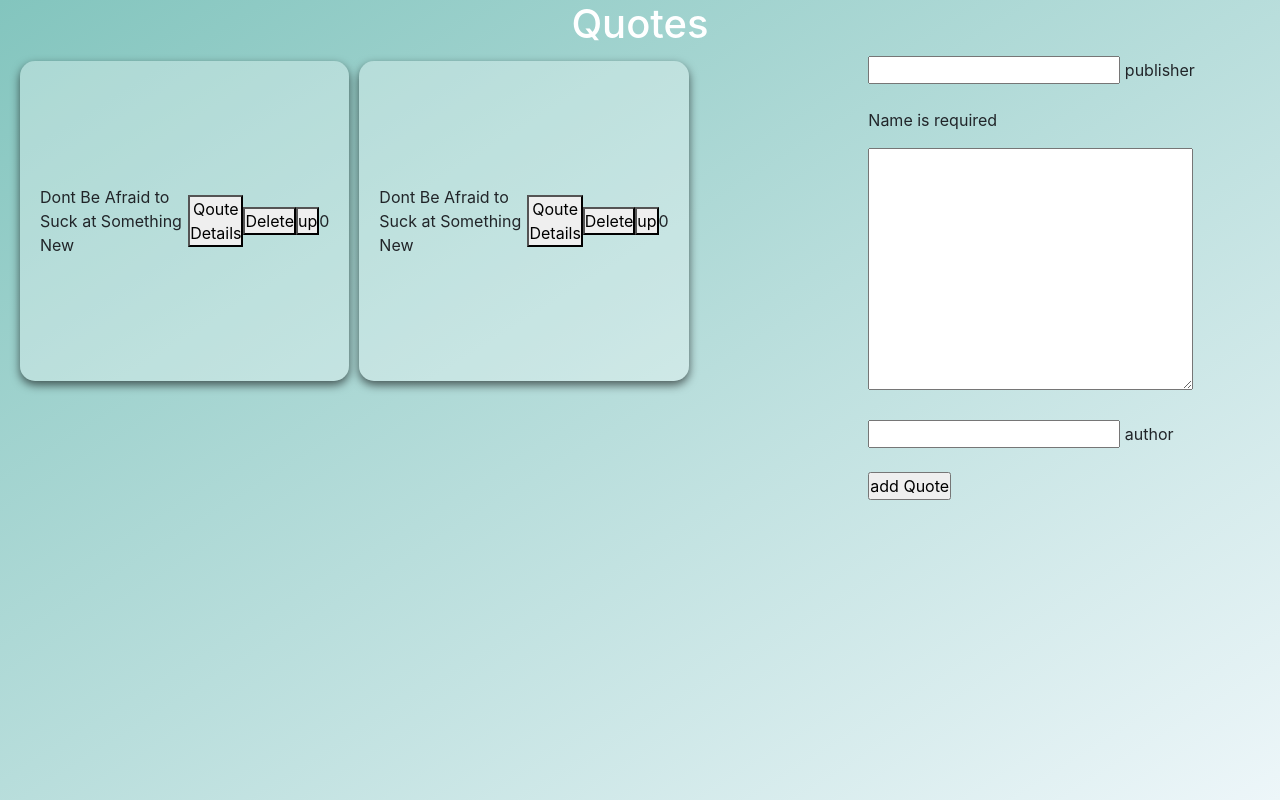
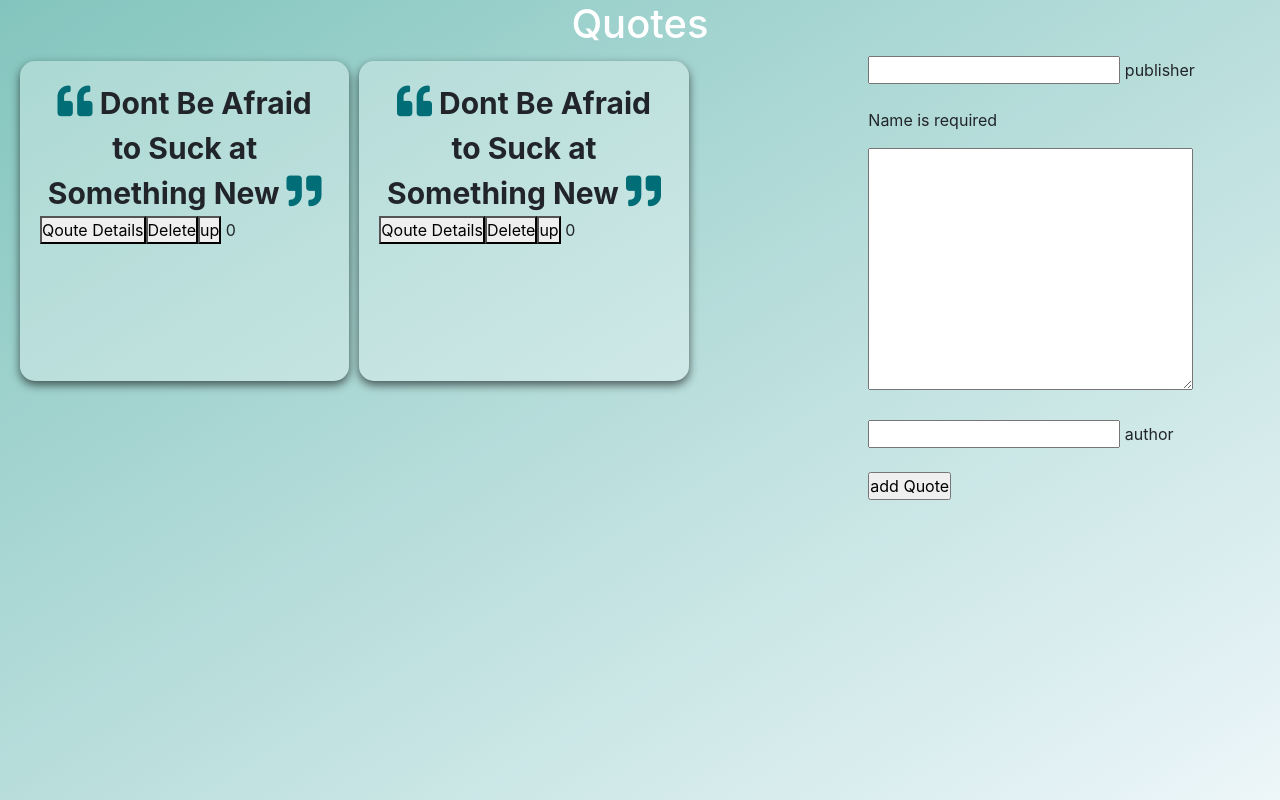
Before and after one commit to juliamwangi123/quote_generator, an Angular app: page / in a window 1280 px wide. Built offline with nearby package versions, Linux system fonts and the light colour scheme.

Commit message:
style:add quotation marks

```diff
--- a/src/app/componets/quote/quote.component.css
+++ b/src/app/componets/quote/quote.component.css
@@ -43,9 +43,9 @@ li{
     /* width: 600px; */
     background-color: rgba(255, 255, 255, 0.3);
     padding: 20px;
-    display: flex;
+    /* display: flex;
     align-items: center;
-    flex-direction: columnJ;
+    flex-direction: column; */
     /* margin: 10px; */
 
 }
@@ -54,3 +54,14 @@ li{
     text-align: center;
     color: white;
 }
+
+.fa-quote-left, .fa-quote-right {
+    font-size: 35px;
+    color: #006D77;
+}
+
+.display-quote{
+    text-align: center;
+    font-size: 30px;
+    font-weight: bold;
+}
--- a/src/app/componets/quote/quote.component.html
+++ b/src/app/componets/quote/quote.component.html
@@ -5,8 +5,12 @@
 
     <div class="col-12 col-sm-6 col-md-8 quotes" >
 
-                <ul *ngFor="let item of quotes; let i = index"  class="innerContainer" >
-                    <li>{{item.quote}}</li>
+                <ul *ngFor="let item of quotes; let i = index"  class="innerContainer"  >
+
+
+                    <li class="display-quote"><i class="fas fa-quote-left"></i>   {{item.quote}} <i class="fas fa-quote-right"></i></li>
+
+
 
                     <button (click) ="toggleDetails(i)">Qoute Details</button>
 
--- a/src/index.html
+++ b/src/index.html
@@ -7,6 +7,7 @@
   <meta name="viewport" content="width=device-width, initial-scale=1">
   <link rel="icon" type="image/x-icon" href="favicon.ico">
   <link rel="stylesheet" href="https://cdn.jsdelivr.net/npm/bootstrap@4.6.1/dist/css/bootstrap.min.css" integrity="sha384-zCbKRCUGaJDkqS1kPbPd7TveP5iyJE0EjAuZQTgFLD2ylzuqKfdKlfG/eSrtxUkn" crossorigin="anonymous">
+  <link rel="stylesheet" href="https://cdnjs.cloudflare.com/ajax/libs/font-awesome/5.15.1/css/all.min.css" integrity="sha512-+4zCK9k+qNFUR5X+cKL9EIR+ZOhtIloNl9GIKS57V1MyNsYpYcUrUeQc9vNfzsWfV28IaLL3i96P9sdNyeRssA==" crossorigin="anonymous" />
 </head>
 <body>
 
```
